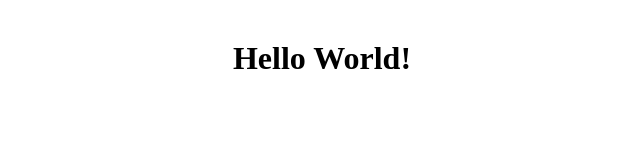
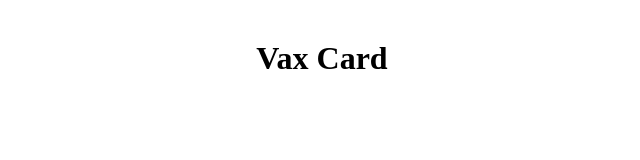
Before and after one commit to Bryon-Taylor/vaxCard, a plain HTML site: page index.html in a window 1280 px wide. Shown: the whole page, without its empty margins (318-958 px from the left). Drawn offline with Linux system fonts and the light colour scheme.

Commit message:
first commit

```diff
--- a/index.html
+++ b/index.html
@@ -9,7 +9,7 @@
 
 <body>
   <div class='container'>
-    <h1>Hello World!</h1>
+    <h1>Vax Card</h1>
   </div>
 
 </body>
```
